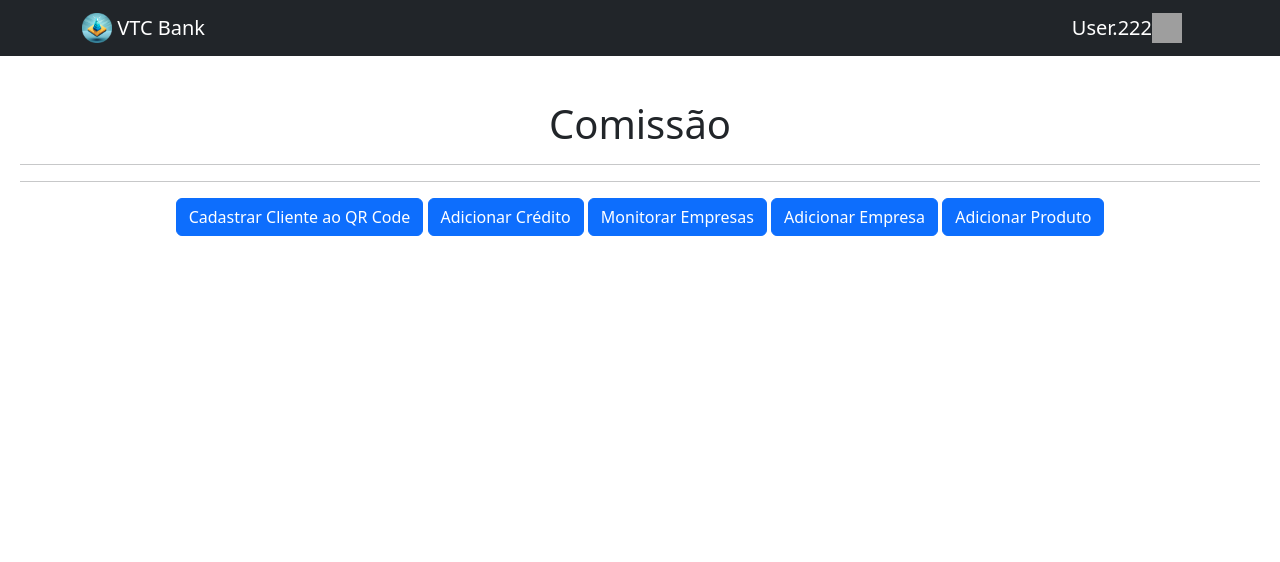
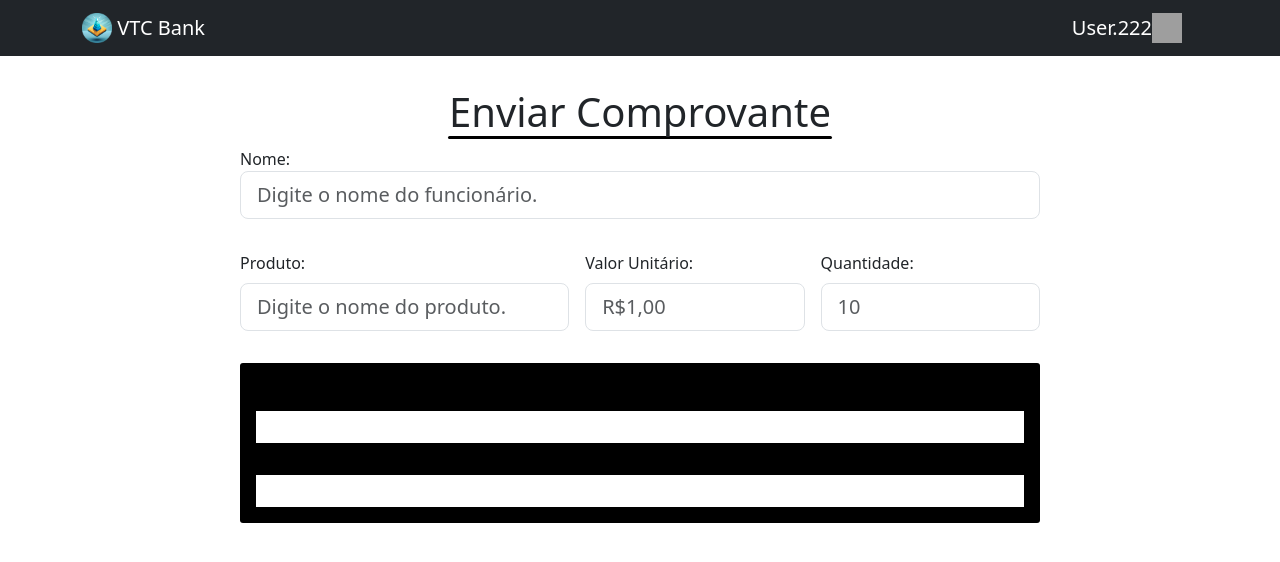
Before and after one commit to chyoda/coin_project, a React (Create React App) app: page / in a window 1280 px wide. Shown: the top 562 px of the page. Built offline with nearby package versions, Linux system fonts and the light colour scheme; grey boxes are pictures that could not be loaded.

Commit message:
Enviar comprovante sendo feito

```diff
--- a/src/App.js
+++ b/src/App.js
@@ -3,6 +3,7 @@ import 'bootstrap/dist/css/bootstrap.min.css';
 import React from 'react';
 import { BrowserRouter } from 'react-router-dom'; // Certifique-se de definir o caminho correto
 import AppRoutesCom from './AppRoutesCom';
+import EnvComp from './pages/EMP/EnvComp'
 
 function App() {
   return (
@@ -14,4 +15,4 @@ function App() {
   );
 }
 
-export default App;
+export default EnvComp;
--- a/src/pages/EMP/EnvComp.js
+++ b/src/pages/EMP/EnvComp.js
@@ -0,0 +1,43 @@
+import React from "react";
+import EmptyNavBar from "../../components/EmptyNavBar";
+import "../../styles/EnvComp.css";
+import Form from 'react-bootstrap/Form';
+
+
+const EnvComp = () => {
+    return (
+        <>
+            <EmptyNavBar />
+            <h1 class="text">Enviar Comprovante</h1>
+
+            <div class='td'>
+                <div class='nome'>
+                    <label>Nome:</label>
+                    <Form.Control size="lg" type="text" placeholder="Digite o nome do funcionário." />
+                </div>
+                <div class="content">
+                    <div class='produto'>
+                        <Form.Label >Produto:</Form.Label>
+                        <Form.Control size="lg" type="text" placeholder="Digite o nome do produto." />
+                    </div>
+                    <div class='valor'>
+                        <Form.Label >Valor Unitário:</Form.Label>
+                        <Form.Control size="lg" type="text" placeholder="R$1,00" />
+                    </div>
+                    <div class='quantidade'>
+                        <Form.Label >Quantidade:</Form.Label>
+                        <Form.Control size="lg" type="text" placeholder="10" />
+                    </div>
+                </div>
+                <div class="contain-products">
+                    <div class="product"></div>
+                    <div class="product"></div>
+                    <div class="product"></div>
+                    <div class="product"></div>
+                </div>
+            </div>
+        </>
+    )
+}
+
+export default EnvComp;
--- /dev/null
+++ b/src/styles/EnvComp.css
@@ -0,0 +1,45 @@
+@charset "UTF-8";
+
+.text {
+    text-align: center;
+    margin-top: 2rem;
+}
+
+.text::after {
+    content: "";
+    display: block;
+    background-color: black;
+    width: 30%;
+    padding: .1rem;
+    border-radius: 3px;
+    margin: auto;
+}
+
+.td {
+    width: 50rem;
+    margin: 0 auto;
+
+}
+
+.content {
+    margin-top: 2rem;
+    display: grid;
+    grid-template-columns: 1.5fr 1fr 1fr;
+    grid-gap: 1rem;
+}
+
+.contain-products{
+    border-radius: 3px;
+    padding: 1rem;
+    margin: 2rem auto;
+    width: 50rem;
+    height: 10rem;
+    overflow: auto;
+    background-color: black;
+}
+
+.product{
+    background-color: white;
+    padding: 1rem;
+    margin-top: 2rem;
+}
```
